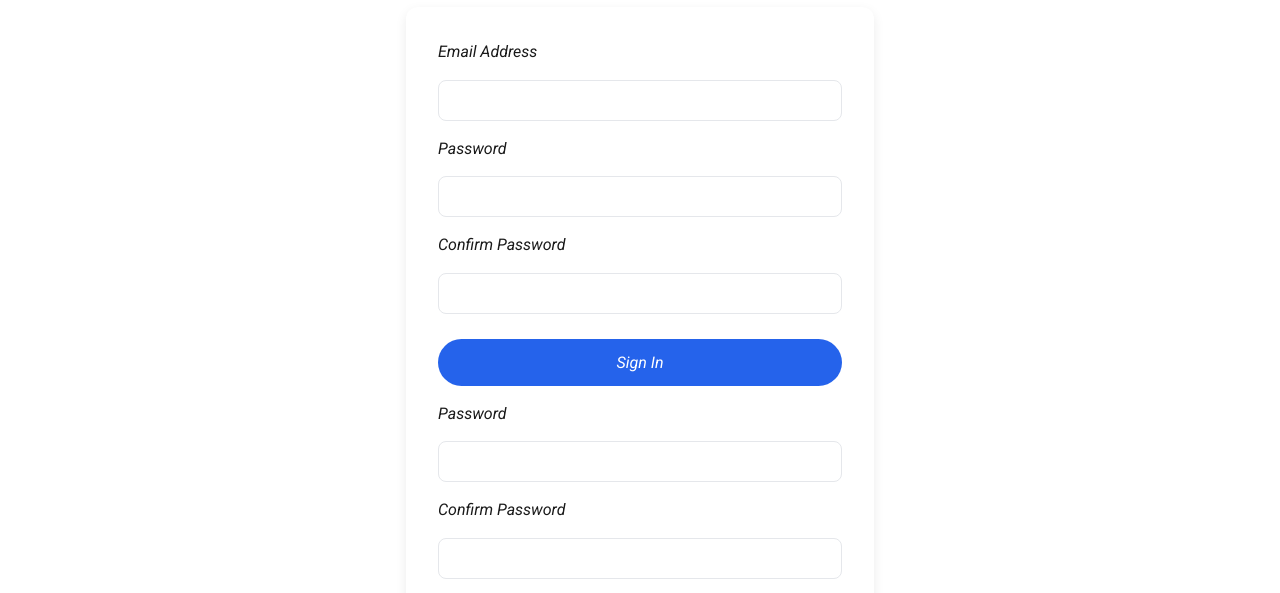
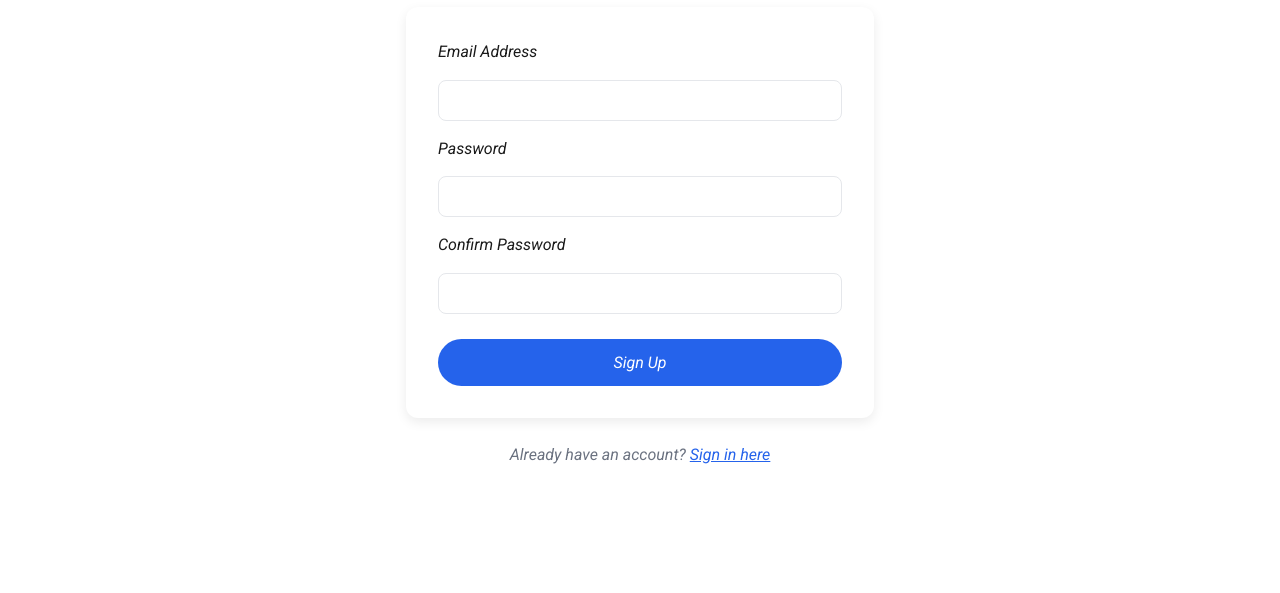
Before and after one commit to sluginashell/CloudPaw, a plain HTML site: page signup.html in a window 1280 px wide. Shown: the part 207-800 px from the top of the page. Drawn offline with nearby package versions, Linux system fonts and the light colour scheme.

Commit message:
fix: remove duplicate password fields

```diff
--- a/signup.html
+++ b/signup.html
@@ -44,12 +44,6 @@
       <label for="password">Password</label>
       <input type="password" id="password" name="password" required style="padding: 0.75rem; border: 1px solid var(--color-border); border-radius: 8px; font-family: inherit;" />
 
-     <label for="confirm-password">Confirm Password</label>
-<input type="password" id="confirm-password" required style="padding: 0.75rem; border: 1px solid var(--color-border); border-radius: 8px; font-family: inherit;" />
-      <button type="submit" class="btn btn-primary" style="margin-top: 10px;">Sign In</button>
-          <label for="password">Password</label>
-      <input type="password" id="password" name="password" required style="padding: 0.75rem; border: 1px solid var(--color-border); border-radius: 8px; font-family: inherit;" />
-
       <!-- ADD THE NEW CONFIRM PASSWORD BLOCK HERE -->
       <label for="confirm-password">Confirm Password</label>
       <input type="password" id="confirm-password" name="confirm-password" required style="padding: 0.75rem; border: 1px solid var(--color-border); border-radius: 8px; font-family: inherit;" />
```
